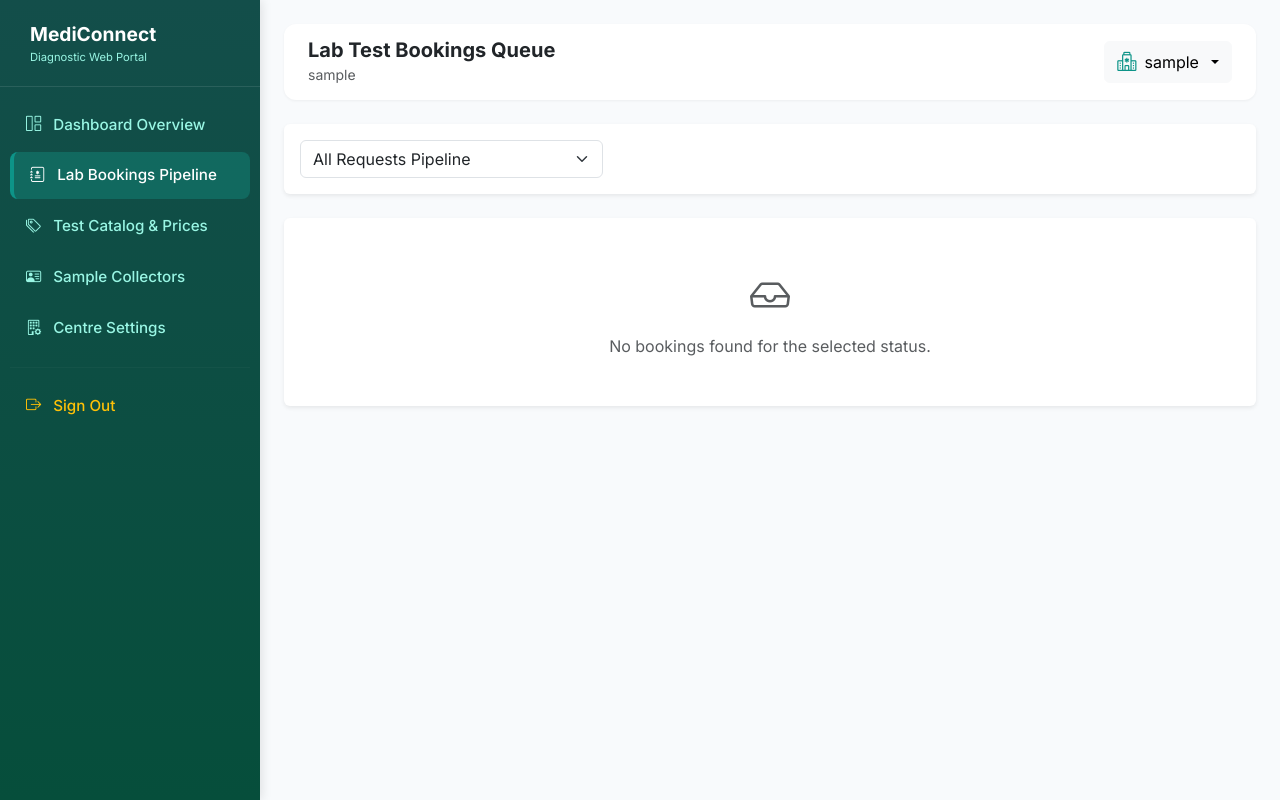
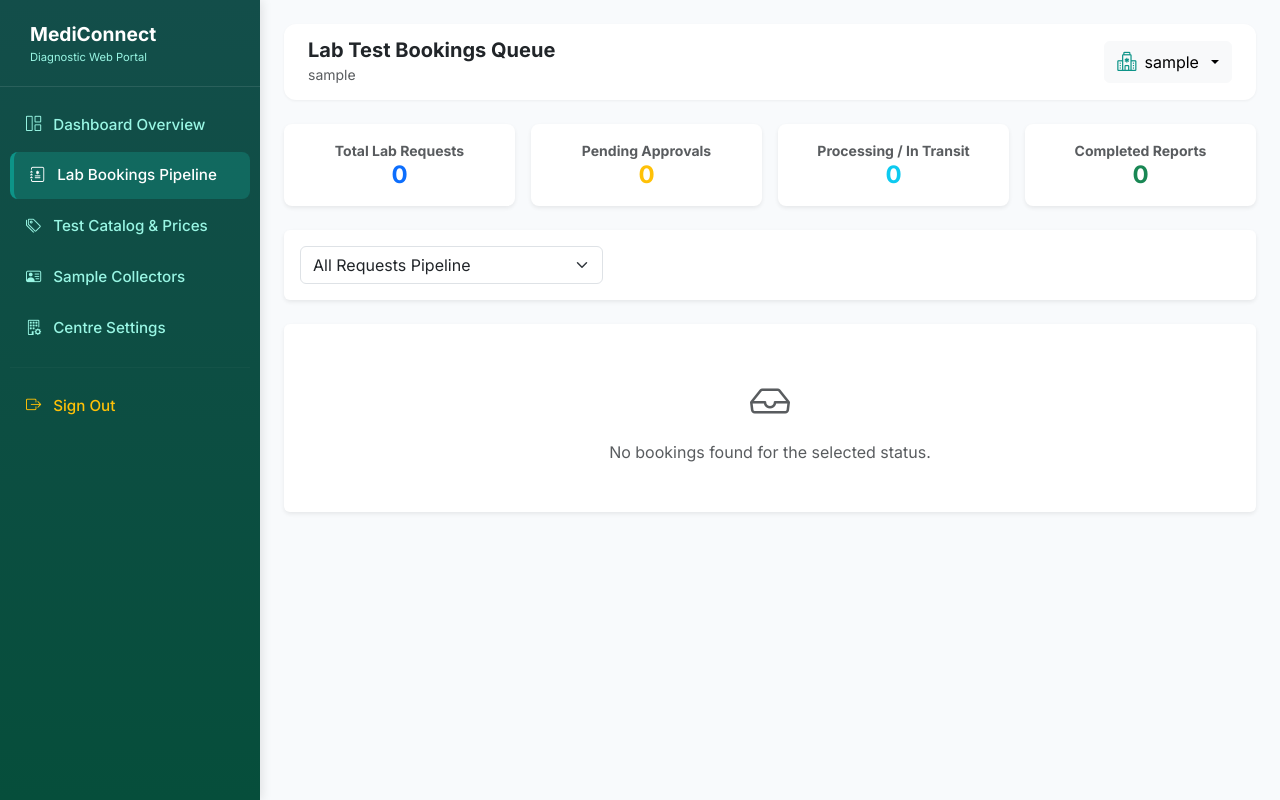
Before and after one commit to deba75/medical-management-system, a Flask app: page /diagnostic/bookings in a window 1280 px wide. Run offline with Flask 3, Linux system fonts and the light colour scheme; the visitor is signed in with stand-in values (Sample User, id 1).

Commit message:
Fix doctor ID matching and make all dashboard & appointments stat cards interactive buttons

```diff
--- a/Admin/app.py
+++ b/Admin/app.py
@@ -1325,6 +1325,8 @@ def diagnostic_required(f):
 @doctor_required
 def doctor_dashboard():
     doctor_id = session.get('user_id')
+    user_email = session.get('user_email')
+    user_name = session.get('user_name', '')
     today_str = datetime.now().strftime('%Y-%m-%d')
 
     appointments = []
@@ -1339,7 +1341,13 @@ def doctor_dashboard():
             for d in docs:
                 data = d.to_dict()
                 data['id'] = d.id
-                doc_id_match = (data.get('doctorId') == doctor_id) or (session.get('user_role') == 'admin')
+                doc_id_match = (
+                    (data.get('doctorId') == doctor_id) or
+                    (user_email and data.get('doctorEmail') == user_email) or
+                    (user_email and data.get('doctorId') == user_email) or
+                    (user_name and data.get('doctorName', '').lower() in user_name.lower()) or
+                    (session.get('user_role') == 'admin')
+                )
                 if doc_id_match:
                     appointments.append(data)
                     if data.get('date') == today_str or data.get('createdAt') == today_str:
@@ -1365,6 +1373,8 @@ def doctor_dashboard():
 def doctor_appointments():
     status_filter = request.args.get('status', '')
     doctor_id = session.get('user_id')
+    user_email = session.get('user_email')
+    user_name = session.get('user_name', '')
     today_str = datetime.now().strftime('%Y-%m-%d')
 
     appointments = []
@@ -1376,7 +1386,13 @@ def doctor_appointments():
             for d in docs:
                 data = d.to_dict()
                 data['id'] = d.id
-                doc_id_match = (data.get('doctorId') == doctor_id) or (session.get('user_role') == 'admin')
+                doc_id_match = (
+                    (data.get('doctorId') == doctor_id) or
+                    (user_email and data.get('doctorEmail') == user_email) or
+                    (user_email and data.get('doctorId') == user_email) or
+                    (user_name and data.get('doctorName', '').lower() in user_name.lower()) or
+                    (session.get('user_role') == 'admin')
+                )
 
                 if doc_id_match:
                     appt_status = data.get('status', 'pending')
@@ -1811,6 +1827,7 @@ def diagnostic_dashboard():
 def diagnostic_bookings():
     status_filter = request.args.get('status', '')
     bookings = []
+    stats = {'total': 0, 'pending': 0, 'approved': 0, 'processing': 0, 'completed': 0}
 
     if db is not None:
         try:
@@ -1818,18 +1835,25 @@ def diagnostic_bookings():
             for d in docs:
                 data = d.to_dict()
                 data['id'] = d.id
-                if status_filter:
-                    if data.get('status') == status_filter:
-                        bookings.append(data)
-                else:
-                    bookings.append(data)
+                bookings.append(data)
+
+                status = data.get('status', 'pending')
+                stats['total'] += 1
+                if status in stats:
+                    stats[status] += 1
+                elif status in ['collectorAssigned', 'sampleCollected', 'processing']:
+                    stats['processing'] += 1
+
+            if status_filter:
+                bookings = [b for b in bookings if b.get('status') == status_filter]
         except Exception as e:
-            print(f"Error fetching lab bookings: {e}")
+            print(f"Error fetching lab test bookings: {e}")
 
     return render_template('diagnostic/bookings.html',
                            active_page='bookings',
                            bookings=bookings,
-                           current_status=status_filter)
+                           current_status=status_filter,
+                           stats=stats)
 
 @app.route('/diagnostic/booking/<booking_id>')
 @diagnostic_required
--- a/Admin/templates/diagnostic/bookings.html
+++ b/Admin/templates/diagnostic/bookings.html
@@ -3,6 +3,35 @@
 {% block header_title %}Lab Test Bookings Queue{% endblock %}
 
 {% block content %}
+{% if stats %}
+<div class="row g-3 mb-4">
+    <div class="col-md-3">
+        <a href="{{ url_for('diagnostic_bookings') }}" class="card border-0 shadow-sm p-3 bg-white text-center rounded-3 text-decoration-none h-100 {% if not current_status %}border border-primary border-2{% endif %}" style="transition: transform 0.2s;" onmouseover="this.style.transform='scale(1.03)'" onmouseout="this.style.transform='scale(1)'">
+            <small class="text-muted fw-bold">Total Lab Requests</small>
+            <h4 class="fw-bold mb-0 text-primary">{{ stats.total }}</h4>
+        </a>
+    </div>
+    <div class="col-md-3">
+        <a href="{{ url_for('diagnostic_bookings', status='pending') }}" class="card border-0 shadow-sm p-3 bg-white text-center rounded-3 text-decoration-none h-100 {% if current_status == 'pending' %}border border-warning border-2{% endif %}" style="transition: transform 0.2s;" onmouseover="this.style.transform='scale(1.03)'" onmouseout="this.style.transform='scale(1)'">
+            <small class="text-muted fw-bold">Pending Approvals</small>
+            <h4 class="fw-bold mb-0 text-warning">{{ stats.pending }}</h4>
+        </a>
+    </div>
+    <div class="col-md-3">
+        <a href="{{ url_for('diagnostic_bookings', status='processing') }}" class="card border-0 shadow-sm p-3 bg-white text-center rounded-3 text-decoration-none h-100 {% if current_status == 'processing' %}border border-info border-2{% endif %}" style="transition: transform 0.2s;" onmouseover="this.style.transform='scale(1.03)'" onmouseout="this.style.transform='scale(1)'">
+            <small class="text-muted fw-bold">Processing / In Transit</small>
+            <h4 class="fw-bold mb-0 text-info">{{ stats.processing }}</h4>
+        </a>
+    </div>
+    <div class="col-md-3">
+        <a href="{{ url_for('diagnostic_bookings', status='completed') }}" class="card border-0 shadow-sm p-3 bg-white text-center rounded-3 text-decoration-none h-100 {% if current_status == 'completed' %}border border-success border-2{% endif %}" style="transition: transform 0.2s;" onmouseover="this.style.transform='scale(1.03)'" onmouseout="this.style.transform='scale(1)'">
+            <small class="text-muted fw-bold">Completed Reports</small>
+            <h4 class="fw-bold mb-0 text-success">{{ stats.completed }}</h4>
+        </a>
+    </div>
+</div>
+{% endif %}
+
 <div class="card border-0 shadow-sm mb-4">
     <div class="card-body">
         <form method="GET" action="{{ url_for('diagnostic_bookings') }}" class="row g-3">
```
Also changed, not shown: Admin/templates/diagnostic/dashboard.html (+13 -13 lines), Admin/templates/doctor/appointments.html (+8 -8 lines), Admin/templates/doctor/dashboard.html (+10 -11 lines).
